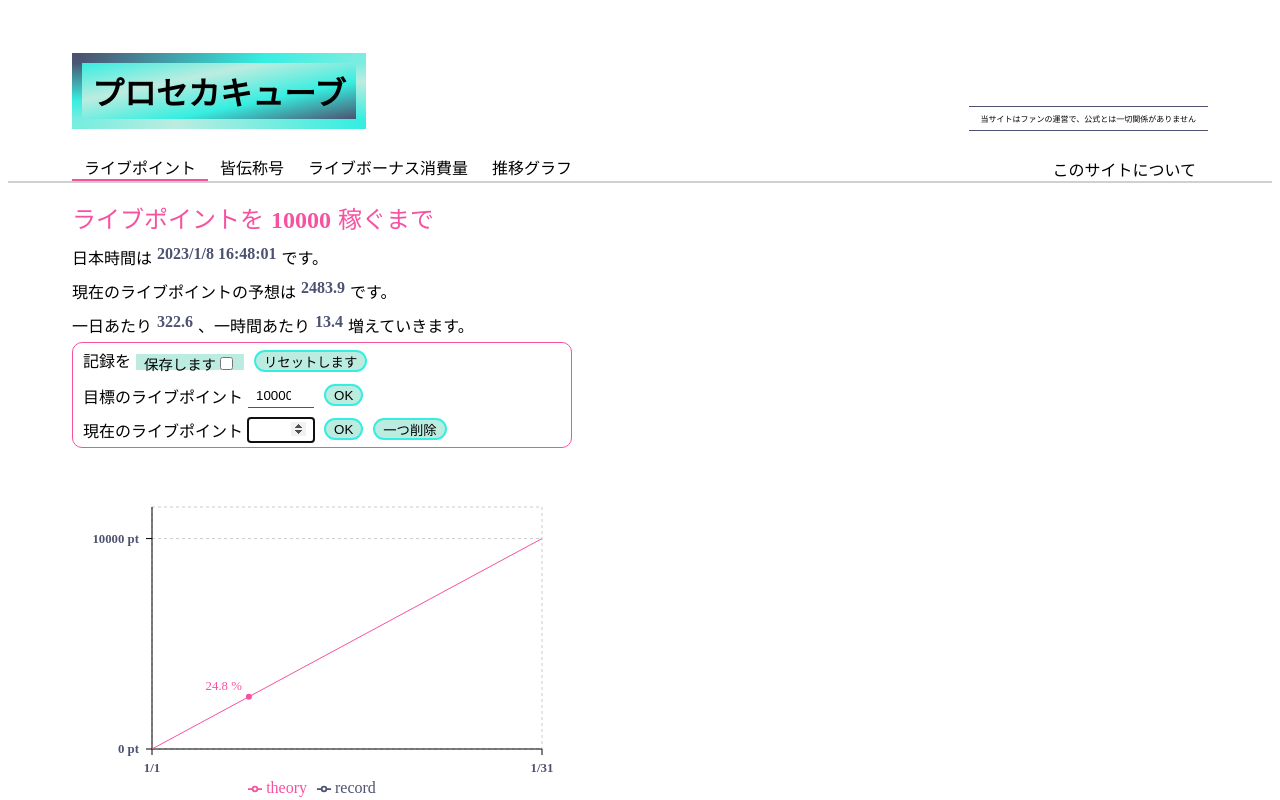
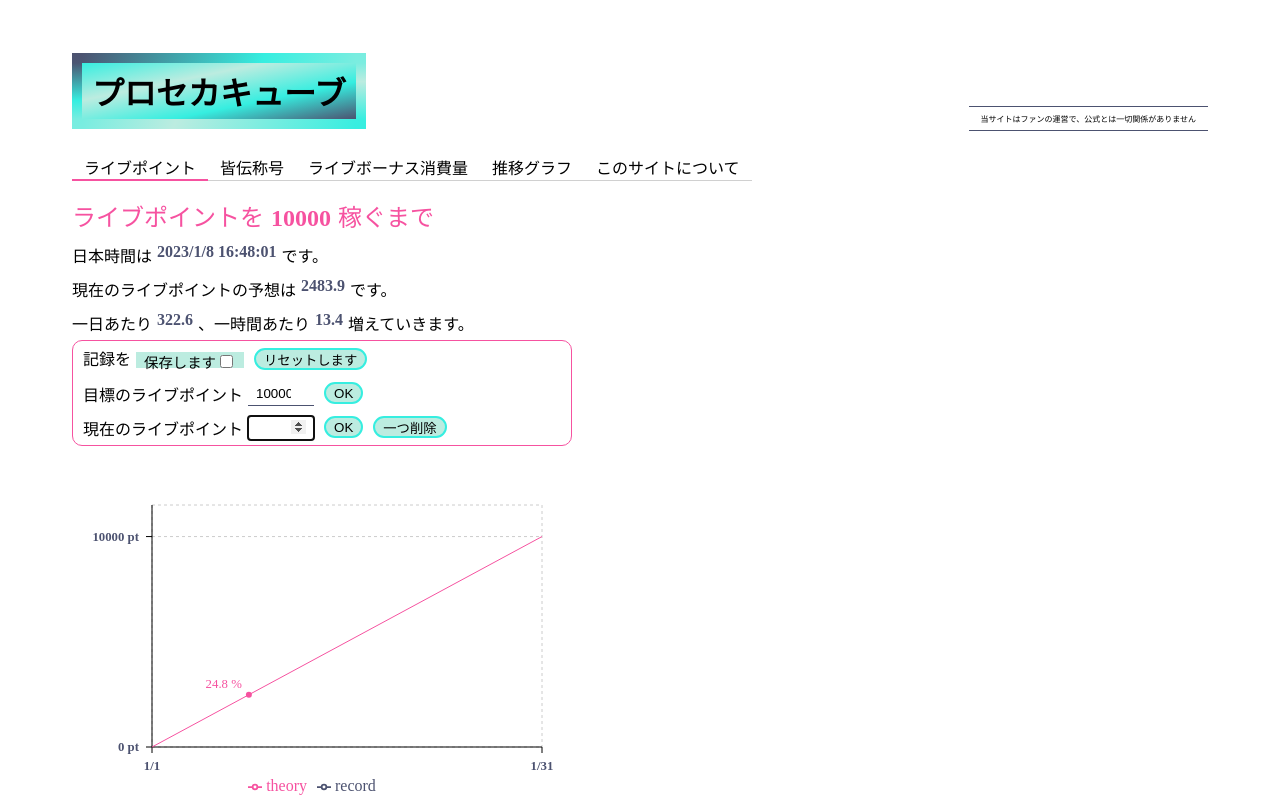
Before and after one commit to popcube/prosekacube, a React (Create React App) app: page / in a window 1280 px wide. Shown: the top 800 px of the page. Built offline with nearby package versions, Linux system fonts and the light colour scheme.

Commit message:
header li bottom line instead of hr

```diff
--- a/src/App.js
+++ b/src/App.js
@@ -52,16 +52,16 @@ const HeaderLi = styled.li`
   list-style: none;
   padding: 4px 12px 0px;
   cursor: pointer;
-  border-bottom: ${props => props.focused ? '2px solid #F652A0' : 'none'};
+  border-bottom: ${props => props.focused ? '2px solid #F652A0' : '1px solid #D0D0D0'};
 `
 
-const HeaderFaqDiv = styled.div`
-  margin: auto 0 0 auto;
-  list-style: none;
-  padding: 4px 12px 0px;
-  cursor: pointer;
-  border-bottom: ${props => props.focused ? '2px solid #F652A0' : 'none'};
-`
+// const HeaderFaqDiv = styled.div`
+//   margin: auto 0 0 auto;
+//   list-style: none;
+//   padding: 4px 12px 0px;
+//   cursor: pointer;
+//   border-bottom: ${props => props.focused ? '2px solid #F652A0' : 'none'};
+// `
 
 const Container = styled.div`
   display: flex;
@@ -149,13 +149,11 @@ function App() {
             <HeaderLi focused={content === 'mad_skillz'} onClick={() => setContent("mad_skillz")}>皆伝称号</HeaderLi>
             <HeaderLi focused={content === 'live_bonus_calc'} onClick={() => setContent("live_bonus_calc")}>ライブボーナス消費量</HeaderLi>
             <HeaderLi focused={content === 'song_length'} onClick={() => setContent("song_length")}>推移グラフ</HeaderLi>
+            <HeaderLi focused={content === 'faq'} onClick={() => setContent("faq")}>このサイトについて</HeaderLi>
           </HeaderUl>
-          <HeaderFaqDiv focused={content === 'faq'} onClick={() => setContent("faq")}>
-            このサイトについて
-          </HeaderFaqDiv>
         </HeaderDiv>
       </Header>
-      <hr style={{ backgroundColor: "#D0D0D0", margin: 0, width: "auto", borderWidth: 0, height: "2px" }} />
+      {/* <hr style={{ backgroundColor: "#D0D0D0", margin: 0, width: "auto", borderWidth: 0, height: "2px" }} /> */}
       <Container>
         <Body content={content} />
       </Container>
```
